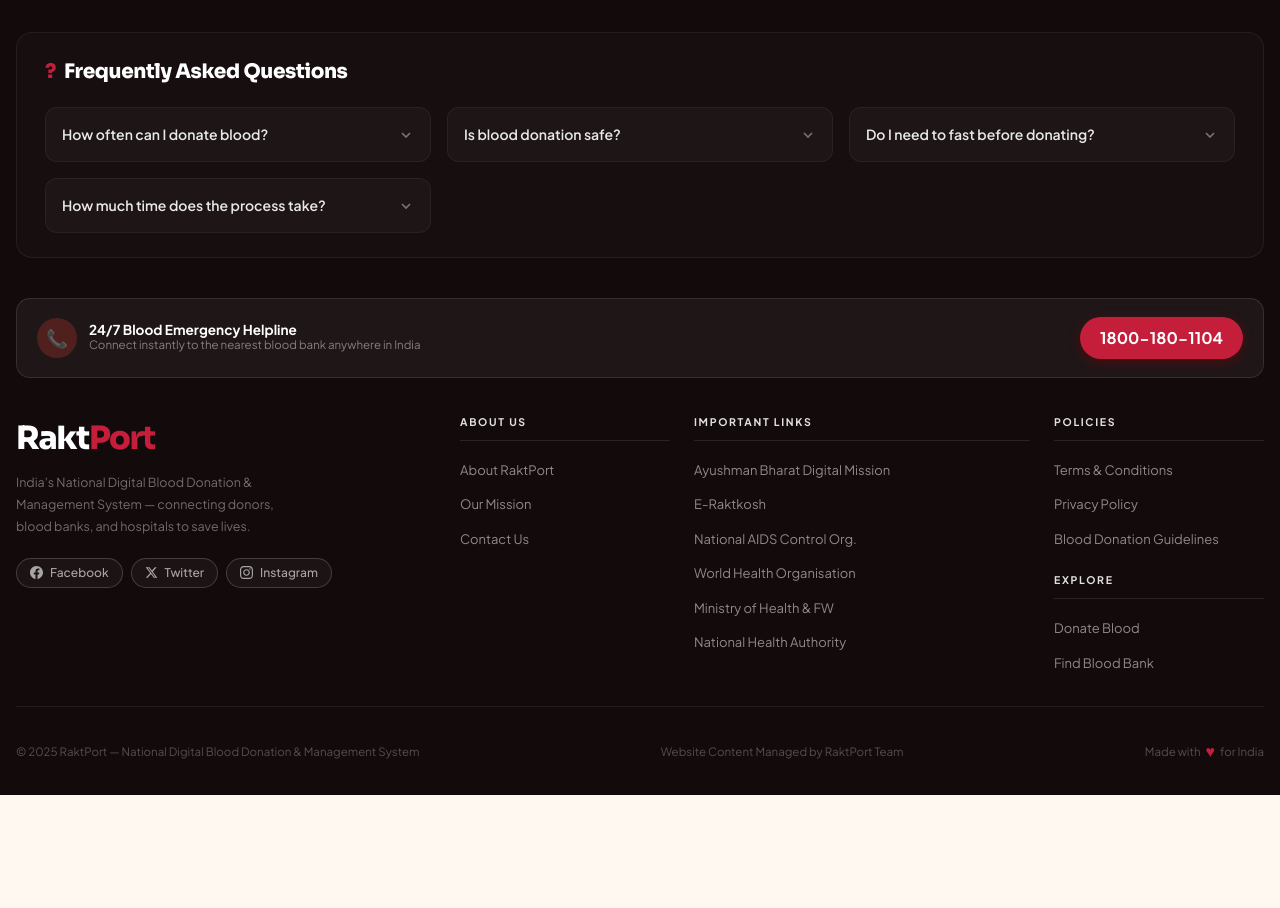
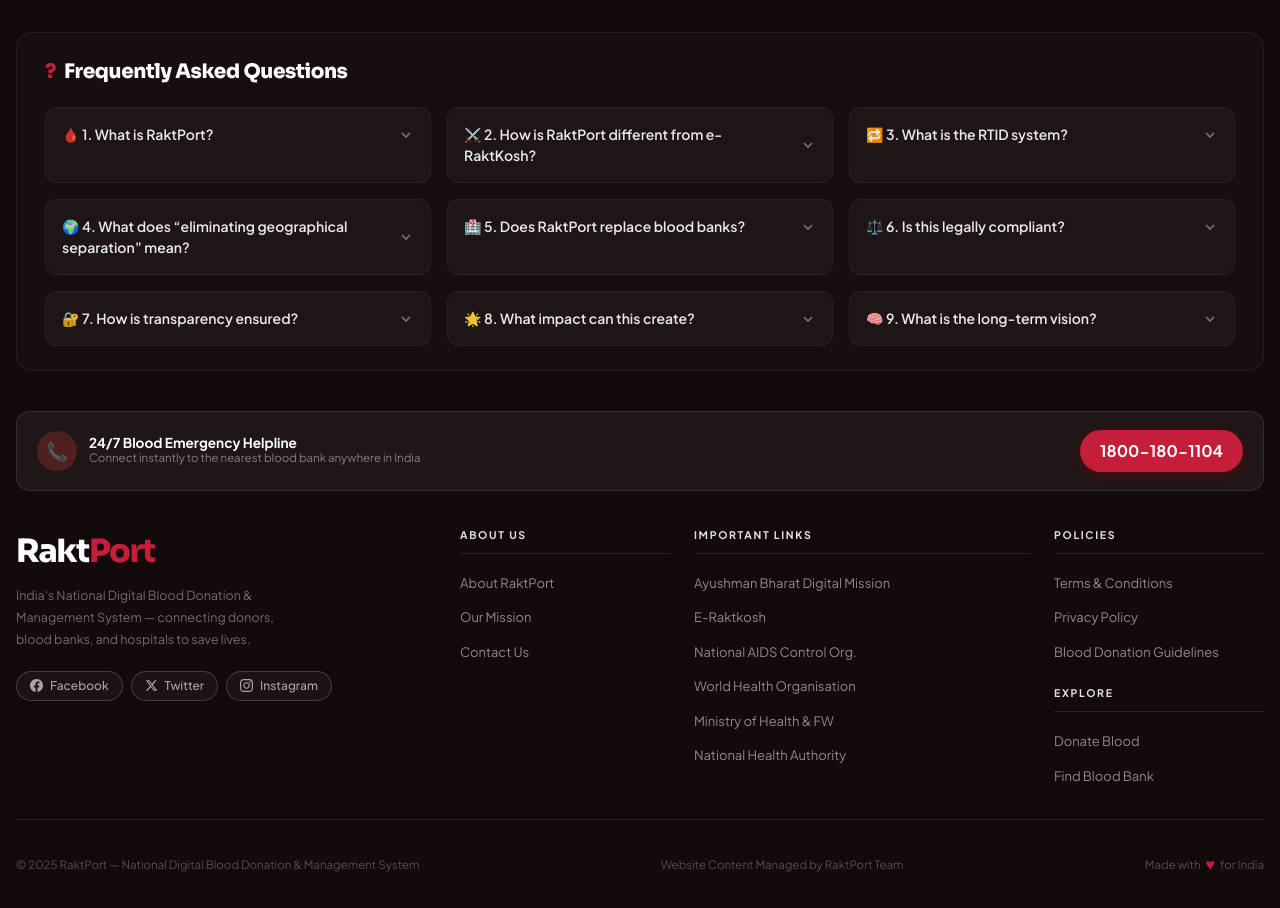
Before and after one commit to ajay-kushwaha-aj/RaktPort, a React (Vite) app: page / in a window 1280 px wide. Shown: the part 6100-7008 px from the top of the page. Before the commit the page ends 6895 px from the top, so only its background shows below. Built offline with nearby package versions, Linux system fonts and the light colour scheme; no server answers.

Commit message:
FAQs Added 10 Q&A

```diff
--- a/src/components/Footer.tsx
+++ b/src/components/Footer.tsx
@@ -2,10 +2,15 @@
 import { useState } from 'react';
 
 const FAQS = [
-  { q: "How often can I donate blood?", a: "To ensure your health, male donors can donate every 3 months, and female donors can safely donate every 4 months." },
-  { q: "Is blood donation safe?", a: "Yes, it is completely safe. We strictly use new, sterile, and disposable equipment for each donor, ensuring zero chance of contracting infections." },
-  { q: "Do I need to fast before donating?", a: "No, you should never donate on an empty stomach. Make sure to eat a light, healthy meal and drink plenty of fluids before donating." },
-  { q: "How much time does the process take?", a: "The actual blood withdrawal takes about 8-10 minutes. However, registration, health screening, and resting afterward take about 30-45 minutes in total." }
+  { q: "🩸 1. What is RaktPort?", a: <><strong>RaktPort</strong> is a digital infrastructure that enables <strong>location-independent blood donation and utilization</strong> through a unique <strong>RTID</strong> (RaktPort Transfusion ID) system.<br/><br/>It allows a donor to donate at one place while the benefit can be utilized for a patient elsewhere.</> },
+  { q: "⚔️ 2. How is RaktPort different from e-RaktKosh?", a: <><strong>e-RaktKosh</strong> → Manages blood inventory locally<br/><strong>RaktPort</strong> → Enables interoperable donation value transfer<br/><br/>👉 <strong>Key difference:</strong><br/>e-RaktKosh = <strong>Storage system</strong><br/>RaktPort = <strong>Transfer system</strong></> },
+  { q: "🔁 3. What is the RTID system?", a: <><strong>RTID</strong> (RaktPort Transfusion ID) is a unique, trackable digital ID assigned to each donation.<br/><br/>It enables:<br/>• Linking <strong>donor → donation → patient</strong><br/>• Tracking usage across locations<br/>• Creating a portable <strong>donation credit</strong></> },
+  { q: "🌍 4. What does “eliminating geographical separation” mean?", a: <>It means: A donor <strong>does not need to be physically near</strong> the patient to help them.<br/><br/>Example:<br/>Donor donates in <strong>Delhi</strong><br/>Patient needs blood in <strong>Lucknow</strong><br/>👉 Through the RTID system, the contribution is <strong>digitally mapped and utilized</strong>.</> },
+  { q: "🏥 5. Does RaktPort replace blood banks?", a: <><strong>No.</strong><br/>Blood banks still <strong>collect, test, store, and transfuse</strong>.<br/><br/>RaktPort only adds a <strong>coordination and tracking layer</strong> across locations.</> },
+  { q: "⚖️ 6. Is this legally compliant?", a: <><strong>Yes</strong>, because:<br/>• <strong>No physical transfer</strong> without hospital control<br/>• <strong>No commercialization</strong><br/>• Works within the <strong>voluntary donation framework</strong><br/><br/>RaktPort manages tracking and allocation logic, <strong>not</strong> medical procedures.</> },
+  { q: "🔐 7. How is transparency ensured?", a: <>Through RTID:<br/>• Every donation is <strong>traceable</strong><br/>• Every usage is <strong>recorded</strong><br/>• There is <strong>no ambiguity</strong> in donor contribution.</> },
+  { q: "🌟 8. What impact can this create?", a: <>• Removes dependency on <strong>donor location</strong><br/>• Improves <strong>fairness in access</strong><br/>• Enables <strong>national-level coordination</strong></> },
+  { q: "🧠 9. What is the long-term vision?", a: <>To build a nationwide <strong>interoperable blood network</strong> where donations are <strong>not restricted by geography</strong>, but enabled through a <strong>unified digital tracking system</strong>.</> }
 ];
 
 export function Footer() {
```
